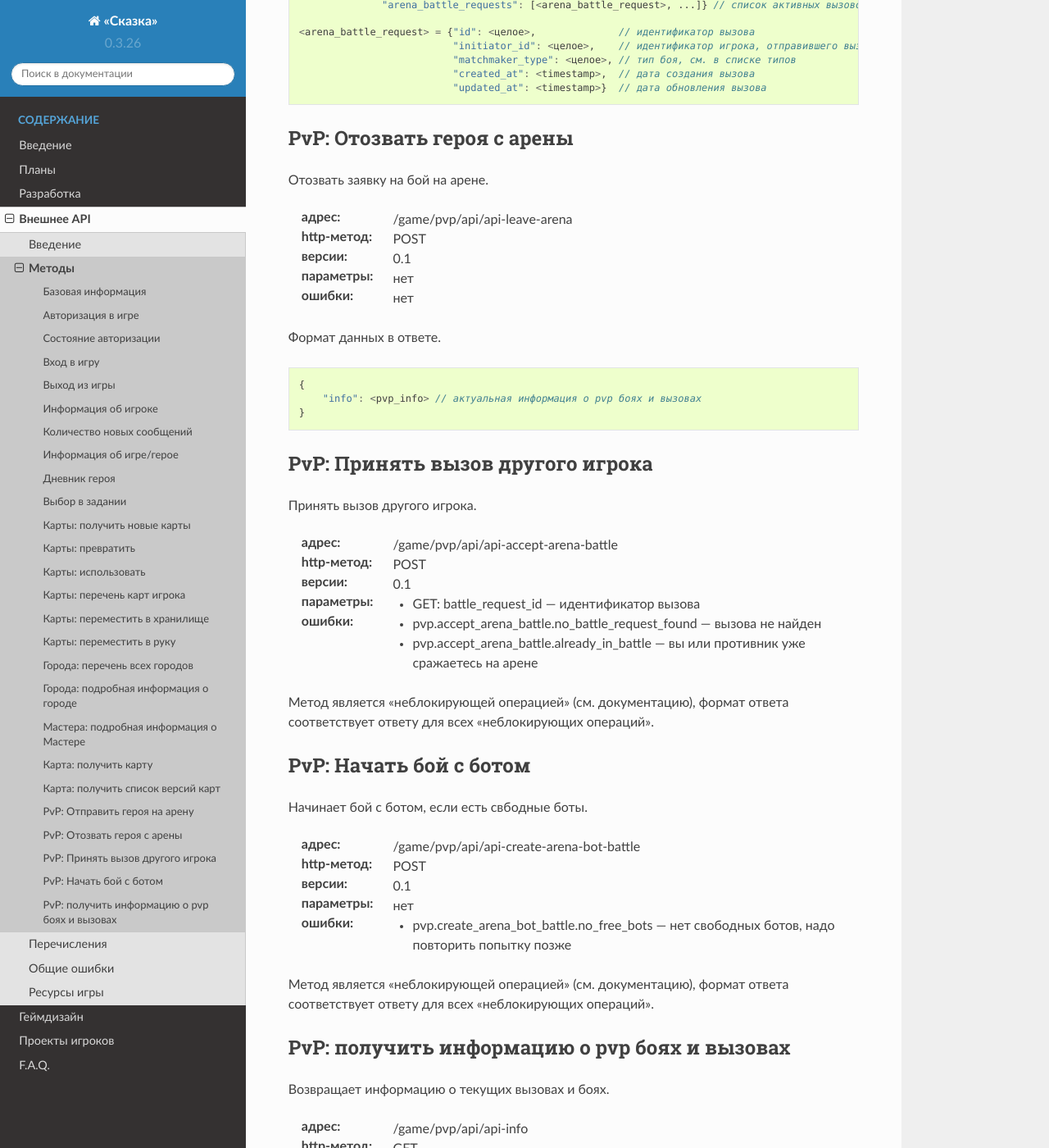
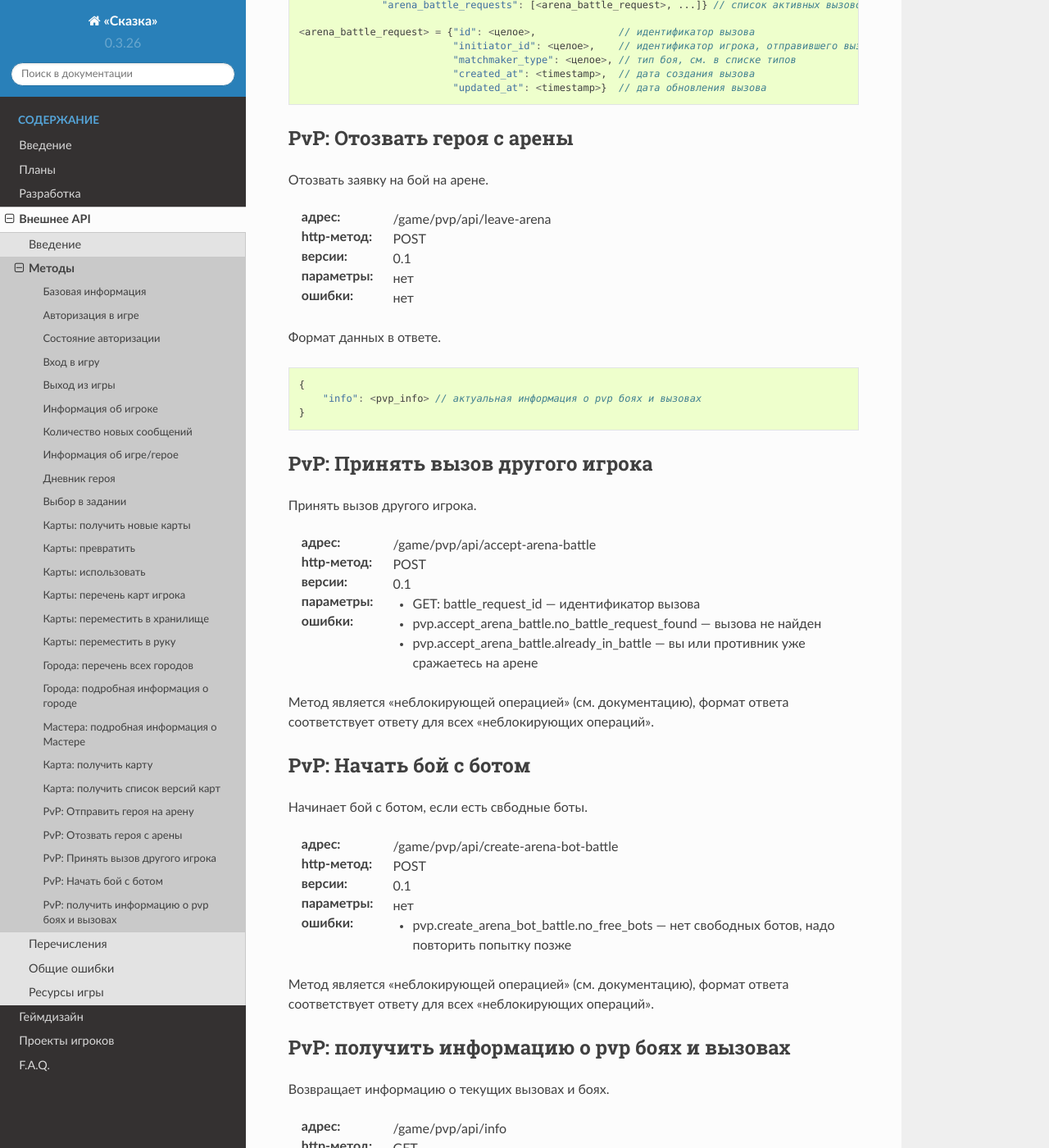
Before and after one commit to the-tale/tt_docs, a Sphinx documentation site: the page built from docs/source/external_api/methods.rst, in a window 1280 px wide and 1400 px high, scrolled down 19414 px. Shown: the whole window at 82% size. Built offline with Sphinx 7.4.7 and the Read the Docs theme 2.0.0, drawn with Linux system fonts in a browser that asks for light colours; some of the changed text lies outside the part shown.

Commit message:
исправил url методов для работы с pvp

```diff
--- a/docs/source/external_api/methods.rst
+++ b/docs/source/external_api/methods.rst
@@ -977,7 +977,7 @@ PvP: Отправить героя на арену
 
 Отправить заявку на бой на арене.
 
-:адрес: /game/pvp/api/api-call-to-arena
+:адрес: /game/pvp/api/call-to-arena
 :http-метод: POST
 :версии: 0.1
 :параметры: нет
@@ -1009,7 +1009,7 @@ PvP: Отозвать героя с арены
 
 Отозвать заявку на бой на арене.
 
-:адрес: /game/pvp/api/api-leave-arena
+:адрес: /game/pvp/api/leave-arena
 :http-метод: POST
 :версии: 0.1
 :параметры: нет
@@ -1029,7 +1029,7 @@ PvP: Принять вызов другого игрока
 
 Принять вызов другого игрока.
 
-:адрес: /game/pvp/api/api-accept-arena-battle
+:адрес: /game/pvp/api/accept-arena-battle
 :http-метод: POST
 :версии: 0.1
 :параметры:
@@ -1046,7 +1046,7 @@ PvP: Начать бой с ботом
 
 Начинает бой с ботом, если есть свбодные боты.
 
-:адрес: /game/pvp/api/api-create-arena-bot-battle
+:адрес: /game/pvp/api/create-arena-bot-battle
 :http-метод: POST
 :версии: 0.1
 :параметры: нет
@@ -1060,7 +1060,7 @@ PvP: получить информацию о pvp боях и вызовах
 
 Возвращает информацию о текущих вызовах и боях.
 
-:адрес: /game/pvp/api/api-info
+:адрес: /game/pvp/api/info
 :http-метод: GET
 :версии: 0.1
 :параметры: нет
```
